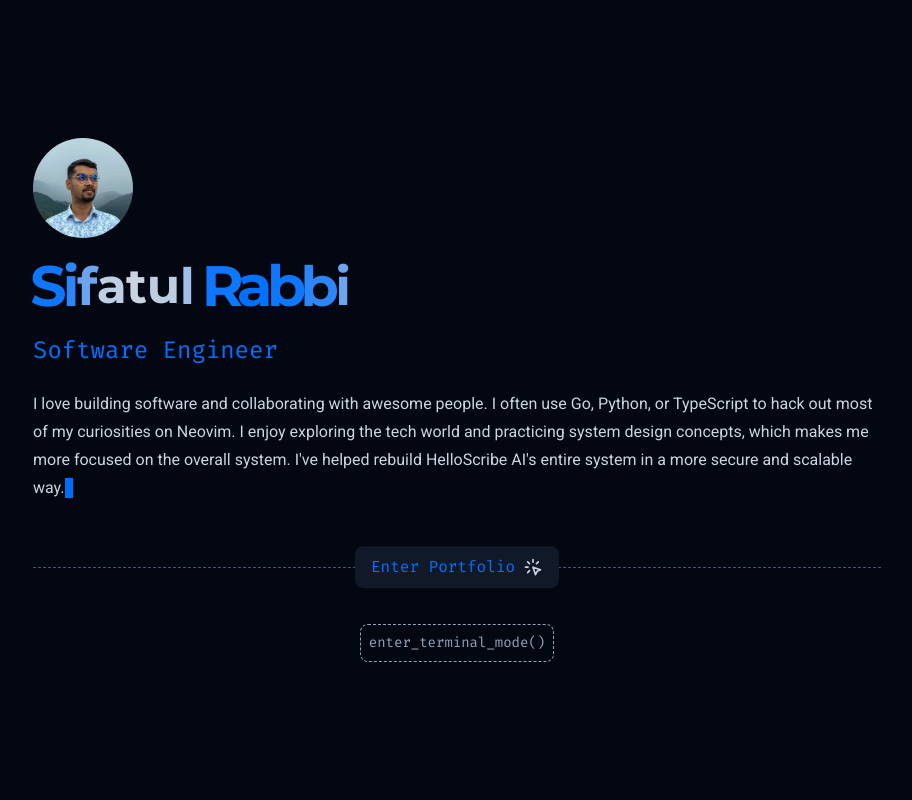
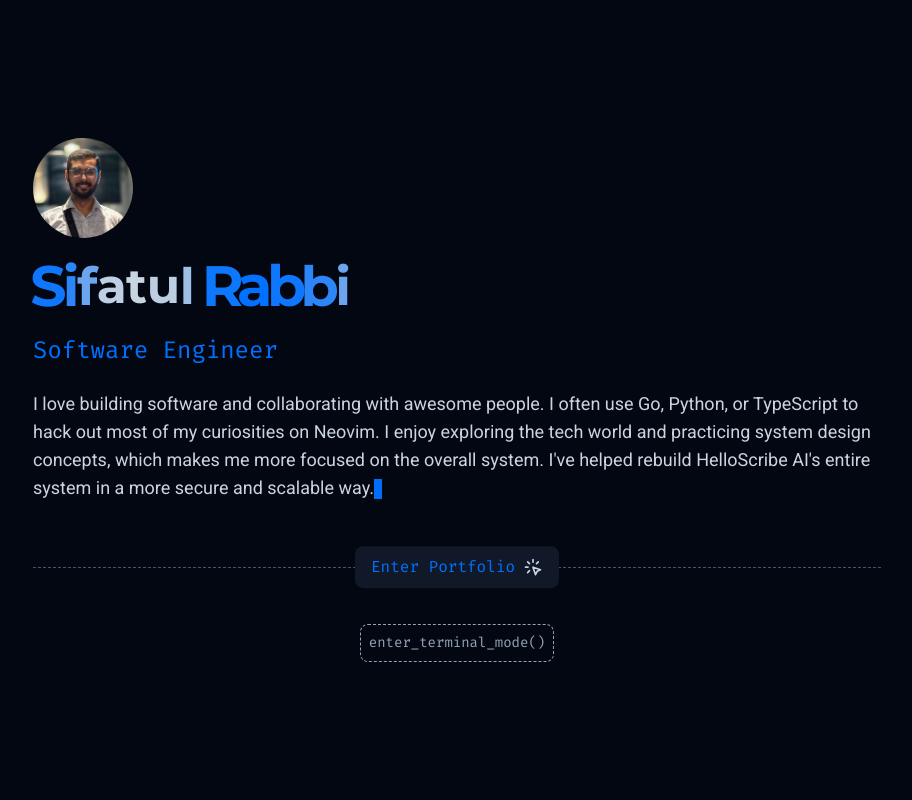
Before and after one commit to sifatulrabbi/sifatulrabbi.github.io, a React (Vite) app: page / in a window 1280 px wide. Shown: the top 800 px of the page, without its empty margins (183-1095 px from the left). Built offline with nearby package versions, Linux system fonts and the light colour scheme.

Commit message:
change my photo

```diff
--- a/index.html
+++ b/index.html
@@ -21,11 +21,11 @@
             property="og:description"
             content="Expert in APIs & WebApps | System Architect & Performance Optimizer"
         />
-        <meta property="og:image" content="https://sifatulrabbi.com/me.png" />
+        <meta property="og:image" content="https://sifatulrabbi.com/me.jpg" />
         <meta property="og:url" content="https://sifatulrabbi.com" />
         <meta property="og:type" content="website" />
 
-        <meta name="twitter:card" content="https://sifatulrabbi.com/me.png" />
+        <meta name="twitter:card" content="https://sifatulrabbi.com/me.jpg" />
         <meta name="twitter:site" content="@sifatul_rabbi" />
         <meta
             name="twitter:title"
@@ -35,7 +35,7 @@
             name="twitter:description"
             content="Expert in APIs & WebApps | System Architect & Performance Optimizer"
         />
-        <meta name="twitter:image" content="https://sifatulrabbi.com/me.png" />
+        <meta name="twitter:image" content="https://sifatulrabbi.com/me.jpg" />
 
         <link rel="preconnect" href="https://fonts.googleapis.com" />
         <link rel="preconnect" href="https://fonts.gstatic.com" crossorigin />
--- a/src/modules/HeroSection.tsx
+++ b/src/modules/HeroSection.tsx
@@ -41,7 +41,7 @@ const HeroSection: React.FC<Props> = ({ setShowHero, setTerminalMode }) => {
         <div className="w-full h-full p-6 flex flex-col justify-center max-w-4xl mx-auto gap-10">
             <div className="w-full flex flex-col mx-auto gap-6 relative">
                 <img
-                    src="/me.png"
+                    src="/me.jpg"
                     height="100px"
                     width="100px"
                     className="rounded-full"
@@ -58,7 +58,7 @@ const HeroSection: React.FC<Props> = ({ setShowHero, setTerminalMode }) => {
                 <h4 className="text-primary-400 font-mono text-xl md:text-2xl">
                     Software Engineer
                 </h4>
-                <p className="prose prose-invert prose-slate max-w-full relative">
+                <p className="prose prose-invert prose-slate max-w-full relative text-lg">
                     <span className="absolute">
                         <span
                             dangerouslySetInnerHTML={{ __html: aboutme }}
```
Also changed, not shown: public/me.jpg (added), public/me2.png (renamed from public/me.png).
